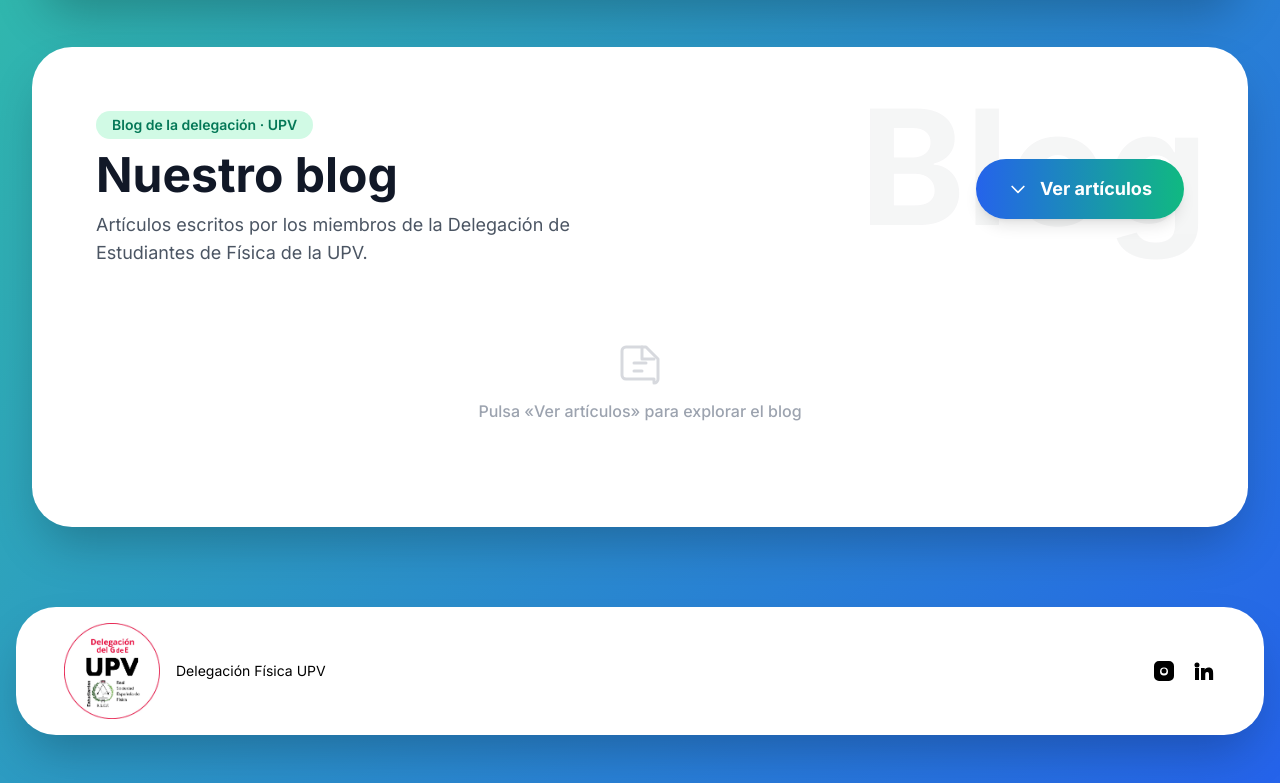
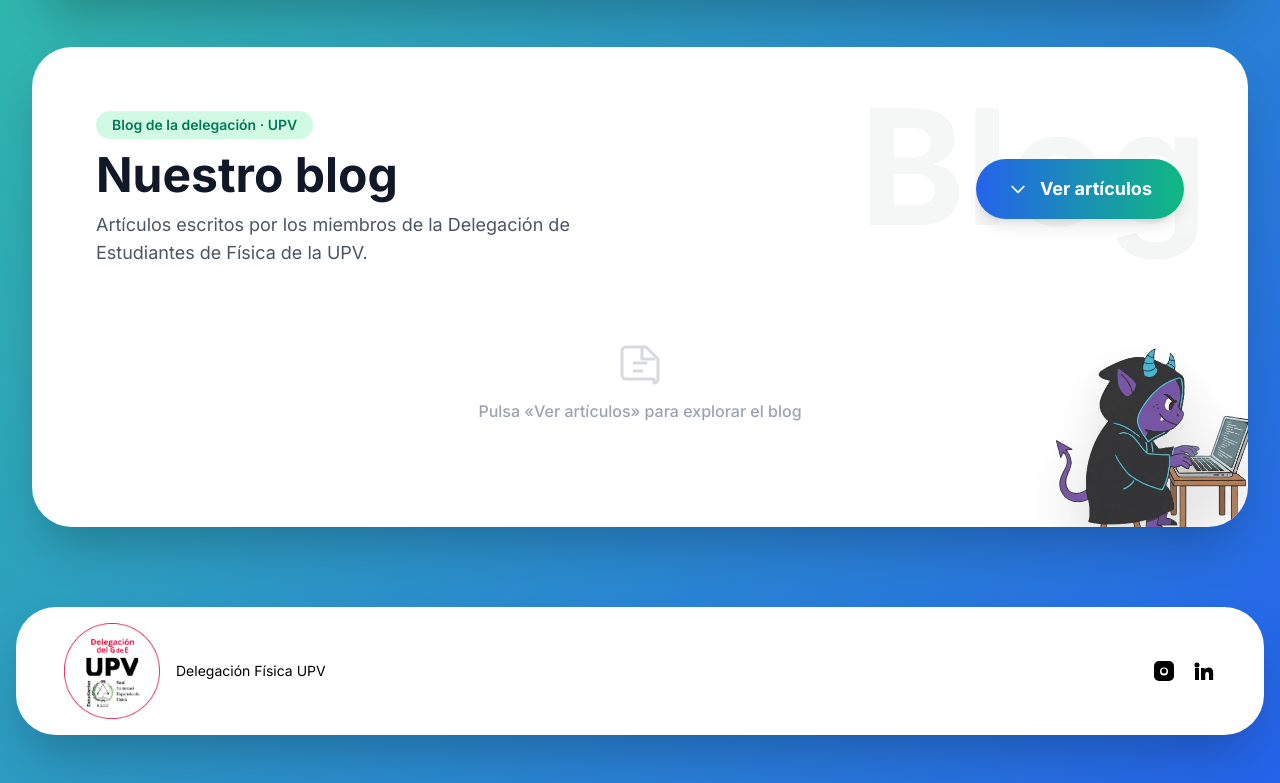
Before and after one commit to gestudiantesrsefupv/Pagina-Web-Prima, a Next.js app: page /blog in a window 1280 px wide. Shown: the part 783-1566 px from the top of the page. Built offline with nearby package versions, Linux system fonts and the light colour scheme.

Commit message:
Cambio de lugar el blog

```diff
--- a/app/blog/page.js
+++ b/app/blog/page.js
@@ -1,6 +1,7 @@
 'use client';
 
 import { useState } from 'react';
+import Image from 'next/image';
 
 // ---------------------
 //  Placeholder posts
@@ -261,6 +262,18 @@ export default function BlogPage() {
                         </div>
                     )}
                 </div>
+
+                {/* Demon Image - Absolute Positioned in Corner */}
+                <div className="absolute -bottom-9 -right-9 hidden md:block">
+                    <Image
+                        src="/images/demonio/demonio1.png"
+                        alt="Demonio blog"
+                        width={256}
+                        height={256}
+                        className="h-64 w-auto object-contain drop-shadow-2xl opacity-90 hover:opacity-100 hover:scale-105 transition-all duration-300"
+                        loading="lazy"
+                    />
+                </div>
             </div>
         </div>
     );
--- a/app/layout.js
+++ b/app/layout.js
@@ -60,9 +60,9 @@ export default function RootLayout({ children }) {
 
     const navLinks = [
         { name: "Inicio", href: "/" },
-        { name: "Blog", href: "/blog" },
         { name: "Actividades", href: "/actividades" },
         { name: "Miembros", href: "/sobre-nosotros" },
+        { name: "Blog", href: "/blog" },
         { name: "Contáctanos", href: "/contactanos" },
     ];
 
```
